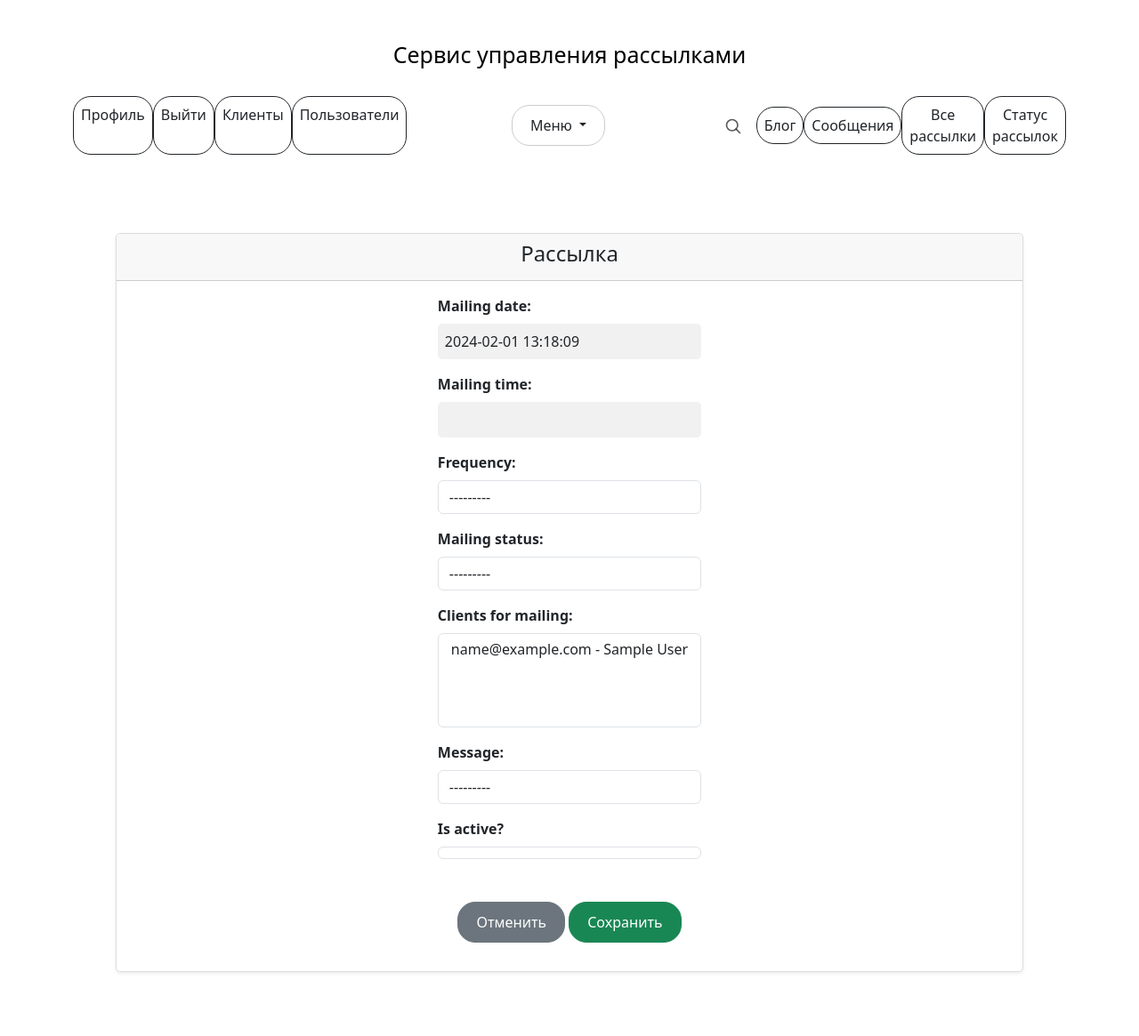
After one commit to IKazzakov/mailing_project, a Django app: page /mailing_create/ in a window 1280 px wide. The commit adds this page. Shown: the whole page at 89% size. Run offline with Django 5.2, Linux system fonts and the light colour scheme; a user stored in the database is signed in; tables that the repository leaves empty hold one stand-in row (values such as "Sample post"); some libraries are stand-ins or nearby versions.

Commit message:
add Mailing CRUD

```diff
--- /dev/null
+++ b/mailing/forms.py
@@ -0,0 +1,17 @@
+from django import forms
+from mailing.models import Mailing
+
+
+class StyleFormMixin:
+
+    def __init__(self, *args, **kwargs):
+        super().__init__(*args, **kwargs)
+        for field_name, field in self.fields.items():
+            field.widget.attrs['class'] = 'form-control'
+
+
+class MailingForm(StyleFormMixin, forms.ModelForm):
+    class Meta:
+        model = Mailing
+        fields = '__all__'
+        exclude = ('user',)
--- a/mailing/models.py
+++ b/mailing/models.py
@@ -24,7 +24,7 @@ class Client(models.Model):
 class Message(models.Model):
     subject = models.CharField(max_length=150, verbose_name='Email subject')
     body = models.TextField(verbose_name="Message's text")
-    user = models.ForeignKey(settings.AUTH_USER_MODEL, on_delete=models.CASCADE, verbose_name='User')
+    user = models.ForeignKey(settings.AUTH_USER_MODEL, on_delete=models.CASCADE, verbose_name='User', **NULLABLE)
 
     def __str__(self):
         return f'{self.subject}'
@@ -54,8 +54,8 @@ class Mailing(models.Model):
 
     clients = models.ManyToManyField(Client, verbose_name='Clients for mailing')
     message = models.ForeignKey(Message, on_delete=models.CASCADE, verbose_name='Message')
-    user = models.ForeignKey(settings.AUTH_USER_MODEL, on_delete=models.CASCADE, verbose_name='User')
-    is_active = models.BooleanField(default=True, verbose_name='mailing status')
+    user = models.ForeignKey(settings.AUTH_USER_MODEL, on_delete=models.CASCADE, verbose_name='User', **NULLABLE)
+    is_active = models.BooleanField(default=True, verbose_name='is active?')
 
     def __str__(self):
         return f'ID: {self.id}, user: {self.user}'
--- a/mailing/templates/mailing/includes/inc_main_menu.html
+++ b/mailing/templates/mailing/includes/inc_main_menu.html
@@ -28,7 +28,7 @@
             <a class="dropdown-item" href="">Блог</a>
             <a class="dropdown-item" href="{% url 'mailing:client_list' %}">Клиенты</a>
             <a class="dropdown-item" href="">Сообщения</a>
-            <a class="dropdown-item" href="">Рассылки</a>
+            <a class="dropdown-item" href="{% url 'mailing:mailing_list' %}">Рассылки</a>
             <a class="dropdown-item" href="">Статус рассылок</a>
         </div>
 
@@ -45,7 +45,7 @@
     </a>
     <a class="p-2 btn btn-outline-dark" href="">Блог</a>
     <a class="p-2 btn btn-outline-dark" href="">Сообщения</a>
-    <a class="p-2 btn btn-outline-dark" href="">Все рассылки</a>
+    <a class="p-2 btn btn-outline-dark" href="{% url 'mailing:mailing_list' %}">Все рассылки</a>
     <a class="p-2 btn btn-outline-dark" href="">Статус рассылок</a>
 </div>
 
--- /dev/null
+++ b/mailing/templates/mailing/mailing_form.html
@@ -0,0 +1,97 @@
+{% extends 'mailing/base.html' %}
+
+{% block content %}
+    <div class="container">
+        <div class="row justify-content-center">
+            <div class="col-sm-12 col-md-8 col-lg-12">
+                <div class="card shadow-sm my-4">
+                    <div class="card-header text-center">
+                        <h4 class="card-title">Рассылка</h4>
+                    </div>
+                    <div class="card-body">
+                        <form method="post" enctype="multipart/form-data">
+                            {% csrf_token %}
+                            <div class="form-group">
+                                {{ form.as_p }}
+                            </div>
+                            <div class="form-group text-center">
+                                <a href="{% url 'mailing:mailing_list' %}"
+                                   class="btn btn-secondary mt-3">Отменить</a>
+                                <button class="btn btn-success mt-3" type="submit">Сохранить</button>
+                            </div>
+                        </form>
+                    </div>
+                </div>
+            </div>
+        </div>
+    </div>
+    <style>
+
+        .card {
+            border: 1px solid #ddd;
+            border-radius: 5px;
+            box-shadow: 2px 4px rgba(0, 0, 0, 0.3);
+            width: 100%;
+
+        }
+
+        .card-body form {
+            display: flex;
+            flex-direction: column;
+            align-items: center;
+            width: 100%;
+        }
+
+        .form-group {
+            margin-bottom: 1rem;
+            text-align: left;
+            padding: 0 20px;
+        }
+
+        .form-group label {
+            display: block;
+            margin-bottom: 0.5rem;
+            font-weight: bold;
+        }
+
+        .form-group input[type="time"],
+        .form-group input[type="text"],
+        .form-group input[type="text"],
+        .form-group input[type="text"],
+        .form-group input[type="email"] {
+            padding: 0.5rem;
+            border: none;
+            border-radius: 5px;
+            background-color: #f1f1f1;
+            margin-bottom: 0.5rem;
+            width: 100%;
+            box-sizing: border-box;
+        }
+
+        .form-group input[type="time"]:focus,
+        .form-group input[type="text"]:focus,
+        .form-group input[type="text"]:focus,
+        .form-group input[type="text"]:focus,
+        .form-group input[type="email"]:focus {
+            outline: none;
+            box-shadow: 0 0 5px rgba(0, 0, 0, 0.2);
+        }
+
+        .btn {
+            padding: 10px 20px;
+            border-radius: 20px;
+            cursor: pointer;
+            transition: all 0.3s ease-in-out;
+        }
+
+        .btn:hover {
+            transform: translateY(-3px);
+            box-shadow: 0 5px 10px rgba(0, 0, 0, 0.3);
+        }
+
+        .btn:active {
+            transform: translateY(-1px);
+            box-shadow: 0 2px 5px rgba(0, 0, 0, 0.3);
+        }
+    </style>
+{% endblock %}
--- a/mailing/urls.py
+++ b/mailing/urls.py
@@ -1,9 +1,11 @@
 
 from django.contrib import admin
+from django.contrib.auth.decorators import login_required
 from django.urls import path, include
 
 from mailing.apps import MailingConfig
-from mailing.views import HomePageView, ClientListView, ClientCreateView, ClientUpdateView, ClientDeleteView
+from mailing.views import HomePageView, ClientListView, ClientCreateView, ClientUpdateView, ClientDeleteView, \
+    MailingListView, MailingDetailView, MailingCreateView, MailingUpdateView, MailingDeleteView, set_mailing_status
 
 app_name = MailingConfig.name
 
@@ -14,4 +16,12 @@ urlpatterns = [
     path('client_create/', ClientCreateView.as_view(), name='client_create'),
     path('client_update/<int:pk>/', ClientUpdateView.as_view(), name='client_update'),
     path('client_delete/<int:pk>/', ClientDeleteView.as_view(), name='client_delete'),
+
+    path('mailing_list', MailingListView.as_view(), name='mailing_list'),
+    path('mailing_detail/<int:pk>/', MailingDetailView.as_view(), name='mailing_detail'),
+    path('mailing_create/', MailingCreateView.as_view(), name='mailing_create'),
+    path('mailing_update/<int:pk>/', MailingUpdateView.as_view(), name='mailing_update'),
+    path('mailing_delete/<int:pk>/', MailingDeleteView.as_view(), name='mailing_delete'),
+    path('set_mailing_status/<int:pk>', login_required(set_mailing_status), name='set_mailing_status')
+
 ]
--- a/mailing/views.py
+++ b/mailing/views.py
@@ -1,8 +1,11 @@
+from django.contrib.auth.decorators import permission_required
 from django.contrib.auth.mixins import LoginRequiredMixin, UserPassesTestMixin
-from django.shortcuts import render
+from django.http import HttpResponseForbidden
+from django.shortcuts import render, get_object_or_404, redirect
 from django.urls import reverse_lazy
-from django.views.generic import TemplateView, ListView, CreateView, UpdateView, DeleteView
+from django.views.generic import TemplateView, ListView, CreateView, UpdateView, DeleteView, DetailView
 
+from mailing.forms import MailingForm
 from mailing.models import Client, Mailing
 
 
@@ -63,3 +66,67 @@ class ClientDeleteView(UserPassesTestMixin, DeleteView):
         client = self.get_object()
         user = self.request.user
         return user.is_authenticated and (client.user == user or user.has_perm('mailing.delete_client'))
+
+
+class MailingListView(LoginRequiredMixin, ListView):
+    model = Mailing
+
+    def get_queryset(self):
+        queryset = super().get_queryset()
+        if self.request.user.has_perm('mailing.view_mailing'):
+            return queryset
+
+        return queryset.filter(user=self.request.user)
+
+
+class MailingDetailView(LoginRequiredMixin, DetailView):
+    model = Mailing
+
+    def get_object(self, queryset=None):
+        self.object = super().get_object(queryset)
+        if self.request.user.has_perm('mailing.view_mailing') or self.request.user == self.object.user:
+            return self.object
+        raise HttpResponseForbidden
+
+
+class MailingCreateView(LoginRequiredMixin, CreateView):
+    model = Mailing
+    form_class = MailingForm
+    success_url = reverse_lazy('mailing:mailing_list')
+
+    def form_valid(self, form):
+        if form.is_valid():
+            self.object = form.save(commit=False)
+            self.object.user = self.request.user
+            self.object.save()
+        return super().form_valid(form)
+
+
+class MailingUpdateView(UserPassesTestMixin, UpdateView):
+    model = Mailing
+    fields = '__all__'
+    success_url = reverse_lazy('mailing:mailing_list')
+
+    def test_func(self):
+        mailing = self.get_object()
+        user = self.request.user
+        return user.is_authenticated and (mailing.user == user or user.has_perm('mailing.change_mailing'))
+
+
+class MailingDeleteView(UserPassesTestMixin, DeleteView):
+    model = Mailing
+    success_url = reverse_lazy('mailing:mailing_list')
+
+    def test_func(self):
+        mailing = self.get_object()
+        user = self.request.user
+        return user.is_authenticated and (mailing.user == user or user.has_perm('mailing.delete_mailing'))
+
+
+@permission_required(perm='mailing.set_mailing_status')
+def set_mailing_status(request, pk):
+    obj = get_object_or_404(Mailing, pk=pk)
+    if obj:
+        obj.mailing_status = Mailing.STATUS_CHOICES[0][0]
+        obj.save()
+    return redirect(request.META.get('HTTP_REFERER'))
```
Also changed, not shown: mailing/templates/mailing/mailing_confirm_delete.html (added, +54 -0 lines), mailing/templates/mailing/mailing_detail.html (added, +75 -0 lines), mailing/templates/mailing/mailing_list.html (added, +61 -0 lines).
